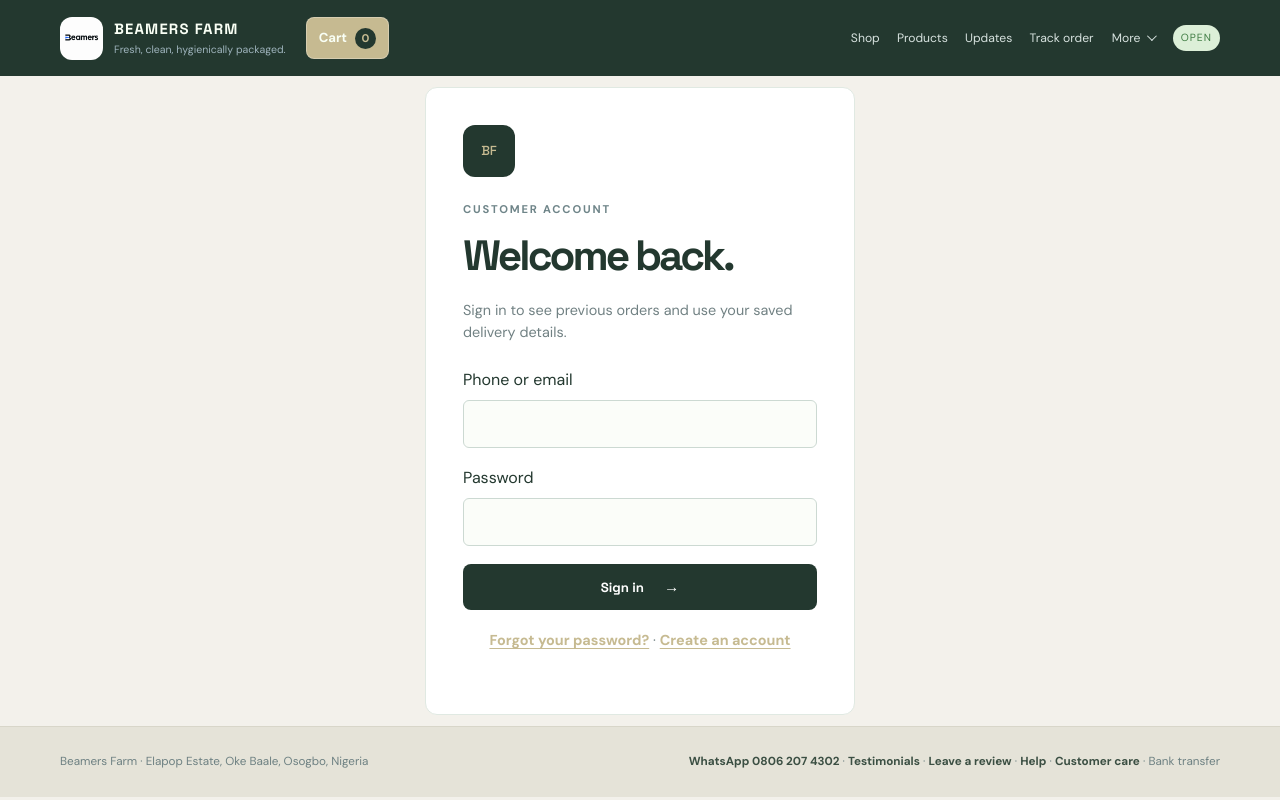
After one commit to belloroyyan/beamersfarm, a Flask app: page /account/login in a window 1280 px wide. The commit adds this page. Run offline with Flask 3, Linux system fonts and the light colour scheme.

Commit message:
add customer acc

```diff
--- a/app.py
+++ b/app.py
@@ -8,7 +8,7 @@
 from werkzeug.middleware.proxy_fix import ProxyFix
 
 from config import Config, INSTANCE_DIR
-from models import DeliveryZone, Product, ShopSettings, db
+from models import Customer, DeliveryZone, Product, ShopSettings, db
 from routes.admin import admin_bp
 from routes.shop import shop_bp
 from routes.whatsapp import whatsapp_bp
@@ -17,6 +17,7 @@
 from routes.salesperson import salesperson_bp
 from routes.payments import payments_bp
 from routes.reviews import reviews_bp
+from routes.customer import current_customer, customer_bp
 from utils.helpers import cart_count, format_currency, format_quantity
 from utils.greetings import time_of_day_greeting
 from utils.updates import linkify, update_image_url
@@ -113,6 +114,7 @@
     app.register_blueprint(salesperson_bp)
     app.register_blueprint(payments_bp)
     app.register_blueprint(reviews_bp)
+    app.register_blueprint(customer_bp)
 
     app.jinja_env.filters["linkify"] = linkify
 
@@ -136,6 +138,7 @@
             "paystack_public_key": app.config["PAYSTACK_PUBLIC_KEY"],
             "shop_is_open": shop_settings.is_open if shop_settings else app.config["SHOP_OPEN_DEFAULT"],
             "shop_closed_message": shop_settings.closed_message if shop_settings else app.config["SHOP_CLOSED_MESSAGE"],
+            "current_customer": current_customer(),
         }
 
     @app.before_request
--- a/models/__init__.py
+++ b/models/__init__.py
@@ -1,3 +1,3 @@
-from .models import Complaint, CustomerPushSubscription, DeliveryZone, GalleryImage, Order, OrderFinancialRecord, OrderItem, OrderNotification, PartnerListing, Product, Review, SalespersonAccount, ShopSettings, ShopUpdate, StaffPushSubscription, db, order_customer_push_subscriptions
+from .models import Complaint, Customer, CustomerPushSubscription, DeliveryZone, GalleryImage, Order, OrderFinancialRecord, OrderItem, OrderNotification, PartnerListing, Product, Review, SalespersonAccount, ShopSettings, ShopUpdate, StaffPushSubscription, db, order_customer_push_subscriptions
 
-__all__ = ["db", "Product", "Order", "OrderItem", "OrderNotification", "OrderFinancialRecord", "DeliveryZone", "SalespersonAccount", "ShopSettings", "Complaint", "Review", "ShopUpdate", "GalleryImage", "PartnerListing", "StaffPushSubscription", "CustomerPushSubscription", "order_customer_push_subscriptions"]
+__all__ = ["db", "Product", "Order", "OrderItem", "OrderNotification", "OrderFinancialRecord", "DeliveryZone", "SalespersonAccount", "ShopSettings", "Complaint", "Review", "ShopUpdate", "GalleryImage", "PartnerListing", "StaffPushSubscription", "CustomerPushSubscription", "Customer", "order_customer_push_subscriptions"]
--- /dev/null
+++ b/routes/customer.py
@@ -0,0 +1,266 @@
+import hmac
+from datetime import datetime
+from functools import wraps
+from urllib.parse import urlparse
+
+from flask import Blueprint, flash, redirect, render_template, request, session, url_for
+from werkzeug.security import check_password_hash, generate_password_hash
+
+from models import Customer, Order, Product, db
+from utils.helpers import format_quantity, parse_quantity, product_uses_requested_kg
+from utils.notifications import normalize_nigerian_phone
+
+customer_bp = Blueprint("customer", __name__, url_prefix="/account")
+
+
+def current_customer():
+    customer_id = session.get("customer_id")
+    if not customer_id:
+        return None
+    customer = db.session.get(Customer, customer_id)
+    if not customer or not customer.active:
+        session.pop("customer_id", None)
+        return None
+    return customer
+
+
+def account_required(view):
+    @wraps(view)
+    def wrapped(*args, **kwargs):
+        if current_customer() is None:
+            flash("Please sign in to access your customer account.", "error")
+            return redirect(url_for("customer.login", next=request.full_path))
+        return view(*args, **kwargs)
+    return wrapped
+
+
+def safe_next(value):
+    if not value:
+        return url_for("customer.account")
+    parsed = urlparse(value)
+    if parsed.scheme or parsed.netloc or not value.startswith("/"):
+        return url_for("customer.account")
+    return value
+
+
+@customer_bp.route("/register", methods=["GET", "POST"])
+def register():
+    if current_customer():
+        return redirect(url_for("customer.account"))
+    if request.method == "POST":
+        name = request.form.get("name", "").strip()
+        phone = request.form.get("phone", "").strip()
+        email = request.form.get("email", "").strip().lower() or None
+        password = request.form.get("password", "")
+        confirm = request.form.get("confirm_password", "")
+        normalized_phone = normalize_nigerian_phone(phone)
+        if not name or len(name) > 120 or not normalized_phone:
+            flash("Enter your full name and a valid Nigerian phone number.", "error")
+        elif len(password) < 8:
+            flash("Your password must be at least 8 characters.", "error")
+        elif password != confirm:
+            flash("The passwords do not match.", "error")
+        elif email and (len(email) > 160 or "@" not in email):
+            flash("Enter a valid email address or leave it blank.", "error")
+        elif Customer.query.filter_by(phone=normalized_phone).first():
+            flash("An account already exists for that phone number. Please sign in.", "error")
+        elif email and Customer.query.filter_by(email=email).first():
+            flash("An account already exists for that email address.", "error")
+        else:
+            customer = Customer(
+                name=name, phone=normalized_phone, email=email,
+                password_hash=generate_password_hash(password),
+            )
+            db.session.add(customer)
+            db.session.commit()
+            session["customer_id"] = customer.id
+            flash("Your Beamers Farm account is ready.", "success")
+            return redirect(safe_next(request.args.get("next") or request.form.get("next")))
+    return render_template("customer/register.html", next_url=request.args.get("next", ""))
+
+
+@customer_bp.route("/login", methods=["GET", "POST"])
+def login():
+    if current_customer():
+        return redirect(url_for("customer.account"))
+    next_url = request.args.get("next") or request.form.get("next", "")
+    if request.method == "POST":
+        identifier = request.form.get("identifier", "").strip().lower()
+        password = request.form.get("password", "")
+        phone = normalize_nigerian_phone(identifier)
+        customer = Customer.query.filter(
+            (Customer.phone == phone) | (Customer.email == identifier)
+        ).filter_by(active=True).first() if phone or identifier else None
+        if not customer or not check_password_hash(customer.password_hash, password):
+            flash("The phone/email or password is not correct.", "error")
+        else:
+            session["customer_id"] = customer.id
+            flash(f"Welcome back, {customer.name.split()[0]}.", "success")
+            return redirect(safe_next(next_url))
+    return render_template("customer/login.html", next_url=next_url)
+
+
+@customer_bp.post("/logout")
+def logout():
+    session.pop("customer_id", None)
+    flash("You have been signed out.", "success")
+    return redirect(url_for("shop.index"))
+
+
+@customer_bp.get("")
+@account_required
+def account():
+    customer = current_customer()
+    orders = Order.query.filter_by(customer_id=customer.id).order_by(Order.created_at.desc()).all()
+    return render_template("customer/account.html", customer=customer, orders=orders)
+
+
+@customer_bp.post("/settings")
+@account_required
+def save_settings():
+    customer = current_customer()
+    name = request.form.get("name", "").strip()
+    phone = normalize_nigerian_phone(request.form.get("phone", ""))
+    email = request.form.get("email", "").strip().lower() or None
+    address = request.form.get("address", "").strip()
+    if not name or not phone or len(name) > 120 or len(address) > 1000:
+        flash("Enter a name, valid phone number, and a delivery address under 1,000 characters.", "error")
+        return redirect(url_for("customer.account"))
+    duplicate = Customer.query.filter(Customer.id != customer.id, Customer.phone == phone).first()
+    if duplicate:
+        flash("That phone number is already connected to another account.", "error")
+        return redirect(url_for("customer.account"))
+    if email and Customer.query.filter(Customer.id != customer.id, Customer.email == email).first():
+        flash("That email address is already connected to another account.", "error")
+        return redirect(url_for("customer.account"))
+    customer.name, customer.phone, customer.email, customer.address = name, phone, email, address
+    customer.push_notifications_enabled = request.form.get("push_notifications") == "yes"
+    customer.whatsapp_notifications_enabled = request.form.get("whatsapp_notifications") == "yes"
+    db.session.commit()
+    flash("Your account details and notification preferences were saved.", "success")
+    return redirect(url_for("customer.account"))
+
+
+@customer_bp.post("/password")
+@account_required
+def change_password():
+    customer = current_customer()
+    current = request.form.get("current_password", "")
+    password = request.form.get("password", "")
+    confirm = request.form.get("confirm_password", "")
+    if not check_password_hash(customer.password_hash, current):
+        flash("Your current password is not correct.", "error")
+    elif len(password) < 8:
+        flash("Your new password must be at least 8 characters.", "error")
+    elif password != confirm:
+        flash("The new passwords do not match.", "error")
+    else:
+        customer.password_hash = generate_password_hash(password)
+        db.session.commit()
+        flash("Your password was changed.", "success")
+    return redirect(url_for("customer.account"))
+
+
+@customer_bp.post("/claim-order")
+@account_required
+def claim_order():
+    customer = current_customer()
+    order_ref = request.form.get("order_ref", "").strip()
+    phone = normalize_nigerian_phone(request.form.get("phone", ""))
+    order = Order.query.filter_by(public_id=order_ref).first()
+    valid_status = order and order.status in {"Delivered", "Picked up"}
+    if not order or order.customer_id or not valid_status or not phone or not hmac.compare_digest(phone, normalize_nigerian_phone(order.phone)):
+        flash("Only a delivered or picked-up guest order can be claimed with its matching phone number.", "error")
+    else:
+        order.customer_id = customer.id
+        db.session.commit()
+        flash("That previous order is now visible in your account.", "success")
+    return redirect(url_for("customer.account"))
+
+
+@customer_bp.post("/reorder/<int:order_id>")
+@account_required
+def reorder(order_id):
+    customer = current_customer()
+    order = Order.query.filter_by(id=order_id, customer_id=customer.id).first_or_404()
+    cart = session.setdefault("cart", {})
+    added = 0
+    for item in order.items:
+        product = db.session.get(Product, item.product_id) if item.product_id else None
+        if not product or not product.is_available:
+            continue
+        quantity = min(item.quantity, product.stock)
+        if quantity <= 0:
+            continue
+        value = {"quantity": format_quantity(quantity)}
+        if product_uses_requested_kg(product) and item.requested_weight_kg:
+            value["requested_weight_kg"] = str(item.requested_weight_kg)
+        cart[str(product.id)] = value if isinstance(cart.get(str(product.id)), dict) or product_uses_requested_kg(product) else format_quantity(quantity)
+        added += 1
+    session.modified = True
+    flash(f"{added} available item(s) were added to your cart." if added else "None of those products are currently available.", "success" if added else "error")
+    return redirect(url_for("shop.cart"))
+
+
+@customer_bp.route("/forgot-password", methods=["GET", "POST"])
+def forgot_password():
+    if request.method == "POST":
+        phone = normalize_nigerian_phone(request.form.get("phone", ""))
+        order_ref = request.form.get("order_ref", "").strip()
+        customer = Customer.query.filter_by(phone=phone, active=True).first()
+        order = Order.query.filter_by(public_id=order_ref).first()
+        if not customer or not order or order.status not in {"Delivered", "Picked up"} or not hmac.compare_digest(phone, normalize_nigerian_phone(order.phone)) or order.customer_id not in {None, customer.id}:
+            flash("We could not verify those details. Use the phone number on a delivered or picked-up order.", "error")
+        else:
+            session["password_reset_customer_id"] = customer.id
+            return redirect(url_for("customer.reset_password"))
+    return render_template("customer/forgot_password.html")
+
+
+@customer_bp.route("/reset-password", methods=["GET", "POST"])
+def reset_password():
+    customer_id = session.get("password_reset_customer_id")
+    customer = db.session.get(Customer, customer_id) if customer_id else None
+    if not customer or not customer.active:
+        flash("Start password recovery again.", "error")
+        return redirect(url_for("customer.forgot_password"))
+    if request.method == "POST":
+        password = request.form.get("password", "")
+        confirm = request.form.get("confirm_password", "")
+        if len(password) < 8 or password != confirm:
+            flash("Use matching passwords of at least 8 characters.", "error")
+        else:
+            customer.password_hash = generate_password_hash(password)
+            db.session.commit()
+            session.pop("password_reset_customer_id", None)
+            session["customer_id"] = customer.id
+            flash("Your password was reset. You are now signed in.", "success")
+            return redirect(url_for("customer.account"))
+    return render_template("customer/reset_password.html")
+
+
+@customer_bp.post("/delete")
+@account_required
+def delete_account():
+    customer = current_customer()
+    for order in list(customer.orders):
+        order.customer_id = None
+        order.customer_name = "Deleted customer"
+        order.phone = "deleted"
+        order.email = None
+        order.address = "Personal details removed"
+        if order.review:
+            order.review.customer_name = "Deleted customer"
+            order.review.phone = "deleted"
+            order.review.email = None
+    customer.name = "Deleted customer"
+    customer.phone = f"deleted-{customer.id}"
+    customer.email = None
+    customer.address = ""
+    customer.password_hash = generate_password_hash(__import__("secrets").token_urlsafe(32))
+    customer.active = False
+    customer.deleted_at = datetime.utcnow()
+    db.session.commit()
+    session.pop("customer_id", None)
+    flash("Your account and personal profile details have been removed. Business records were retained in anonymized form.", "success")
+    return redirect(url_for("shop.index"))
--- a/routes/shop.py
+++ b/routes/shop.py
@@ -7,7 +7,7 @@
 from flask import Blueprint, abort, current_app, flash, jsonify, make_response, redirect, render_template, request, session, url_for
 from sqlalchemy import or_
 
-from models import CustomerPushSubscription, DeliveryZone, GalleryImage, Order, OrderFinancialRecord, OrderItem, PartnerListing, Product, SalespersonAccount, ShopSettings, ShopUpdate, db
+from models import Customer, CustomerPushSubscription, DeliveryZone, GalleryImage, Order, OrderFinancialRecord, OrderItem, PartnerListing, Product, SalespersonAccount, ShopSettings, ShopUpdate, db
 from utils.helpers import build_cart, format_quantity, parse_quantity, product_uses_requested_kg
 from utils.notifications import normalize_nigerian_phone
 from utils.push_subscriptions import valid_push_endpoint
@@ -363,11 +363,13 @@
     selected_zone_id = request.values.get("delivery_zone_id", "")
     selected_zone = next((zone for zone in zones if str(zone.id) == selected_zone_id), None)
     summary = cart_summary(delivery_fee=selected_zone.fee if selected_zone else None)
+    signed_in_customer = db.session.get(Customer, session.get("customer_id")) if session.get("customer_id") else None
 
     def render_checkout():
         return render_template(
             "checkout.html", summary=summary, delivery_zones=zones,
             selected_zone_id=selected_zone_id, selected_zone=selected_zone,
+            customer=signed_in_customer if signed_in_customer and signed_in_customer.active else None,
             paystack_enabled=current_app.config.get("PAYSTACK_ENABLED", False),
         )
 
@@ -399,6 +401,18 @@
         if email and len(email) > 160:
             flash("Enter an email address shorter than 160 characters.", "error")
             return render_checkout()
+        if signed_in_customer and normalize_nigerian_phone(phone):
+            duplicate_phone = Customer.query.filter(
+                Customer.id != signed_in_customer.id,
+                Customer.phone == normalize_nigerian_phone(phone),
+            ).first()
+            duplicate_email = Customer.query.filter(
+                Customer.id != signed_in_customer.id,
+                Customer.email == email,
+            ).first() if email else None
+            if duplicate_phone or duplicate_email:
+                flash("That phone number or email is already used by another customer account.", "error")
+                return render_checkout()
         if (
             not customer_name or len(customer_name) > 120
             or not phone or len(phone) > 40
@@ -420,6 +434,7 @@
                     return redirect(url_for("shop.cart"))
 
             order = Order(
+                customer_id=signed_in_customer.id if signed_in_customer and signed_in_customer.active else None,
                 customer_name=customer_name,
                 phone=phone,
                 email=email or None,
@@ -437,6 +452,12 @@
                 delivery_fee=summary["delivery_fee"],
                 total=summary["total"],
             )
+            if signed_in_customer and signed_in_customer.active:
+                signed_in_customer.name = customer_name
+                signed_in_customer.phone = normalize_nigerian_phone(phone) or phone
+                signed_in_customer.email = email or signed_in_customer.email
+                if not selected_zone.is_pickup:
+                    signed_in_customer.address = address
             db.session.add(order)
             if summary["total"] > 0:
                 db.session.add(
--- a/static/css/style.css
+++ b/static/css/style.css
@@ -381,3 +381,10 @@
   .partner-ad-grid .partner-ad-card .partner-ad-image,
   .recommendation-grid .partner-ad-card .partner-ad-image{height:220px}
 }
+
+
+/* Customer accounts */
+.customer-account-shell{padding-bottom:96px}.customer-account-grid{display:grid;grid-template-columns:minmax(0,1.15fr) minmax(310px,.85fr);gap:20px;align-items:start}.customer-account-side{display:grid;gap:18px}.customer-account-side .admin-panel{margin:0}.customer-order-list{display:grid}.customer-order-row{display:grid;grid-template-columns:minmax(0,1fr) auto auto;gap:10px 18px;align-items:center;padding:16px 0;border-bottom:1px solid #edf2ed}.customer-order-row>div:first-child{min-width:0}.customer-order-row strong{font-size:.84rem}.customer-order-row small{display:block;color:#849293;font-size:.7rem;margin-top:4px}.customer-order-actions{grid-column:1/-1;display:flex;align-items:center;gap:16px;padding-top:4px}.account-form{display:grid;gap:15px}.account-form label{display:flex;flex-direction:column;gap:7px}.account-auth-links{margin-top:20px;text-align:center}.customer-account-side .danger-zone{border-color:#ead4ca;background:#fffaf7}.danger-text{color:#a25346!important}
+@media(max-width:900px){.customer-account-grid{grid-template-columns:1fr}}
+@media(max-width:600px){.customer-order-row{grid-template-columns:minmax(0,1fr) auto;gap:8px 12px}.customer-order-row>strong:last-of-type{grid-column:1/-1}.customer-order-actions{gap:12px;flex-wrap:wrap}.customer-account-shell .admin-topbar{align-items:flex-start}}
+.account-checkout-note{margin:-6px 0 0;padding:11px 13px;border:1px solid #e0e9e2;border-radius:8px;background:#f7faf5;color:#718183;font-size:.78rem}.account-checkout-note strong{color:var(--ink)}
--- a/static/manus-routes.json
+++ b/static/manus-routes.json
@@ -5,6 +5,10 @@
     { "path": "/cart", "title": "Shopping cart" },
     { "path": "/help", "title": "Help and ordering guide" },
     { "path": "/track-order", "title": "Track a guest order" },
+    { "path": "/account/login", "title": "Customer sign in" },
+    { "path": "/account/register", "title": "Create customer account" },
+    { "path": "/account/forgot-password", "title": "Recover customer account" },
+    { "path": "/account", "title": "Customer account" },
     { "path": "/reviews", "title": "Leave a customer review" },
     { "path": "/testimonials", "title": "Customer testimonials" },
     { "path": "/checkout", "title": "Delivery details" },
--- a/templates/base.html
+++ b/templates/base.html
@@ -50,6 +50,11 @@
             <a href="{{ url_for('shop.gallery') }}">Gallery</a>
             <a href="{{ url_for('shop.help_page') }}">Help</a>
             <a href="{{ url_for('complaints.create_complaint') }}">Customer care</a>
+            {% if current_customer %}
+              <a href="{{ url_for('customer.account') }}">My account</a>
+            {% else %}
+              <a href="{{ url_for('customer.login') }}">Customer sign in</a>
+            {% endif %}
             {% if session.get('staff_role') == 'owner' or session.get('admin_logged_in') %}
               <a href="{{ url_for('admin.dashboard') }}">Owner desk</a>
             {% elif session.get('staff_role') == 'dispatch_rider' %}
--- /dev/null
+++ b/templates/customer/forgot_password.html
@@ -0,0 +1,3 @@
+{% extends "base.html" %}
+{% block title %}Recover your account · Beamers Farm{% endblock %}
+{% block content %}<div class="container auth-shell"><section class="auth-card"><div class="auth-icon">?</div><p class="eyebrow">Password recovery</p><h1>Verify your order.</h1><p>Without SMS or email costs, we verify recovery using the phone number on a delivered or picked-up order.</p><form method="post"><input type="hidden" name="_csrf_token" value="{{ csrf_token() }}"><label>Phone number<input type="tel" name="phone" required placeholder="08012345678"></label><label>Completed order reference<input name="order_ref" required placeholder="Your UUID order reference"></label><button class="button button-dark button-full" type="submit">Continue <span>→</span></button></form><p class="form-note account-auth-links"><a class="text-link" href="{{ url_for('customer.login') }}">Return to sign in</a></p></section></div>{% endblock %}
--- /dev/null
+++ b/templates/customer/login.html
@@ -0,0 +1,3 @@
+{% extends "base.html" %}
+{% block title %}Sign in · Beamers Farm{% endblock %}
+{% block content %}<div class="container auth-shell"><section class="auth-card"><div class="auth-icon">BF</div><p class="eyebrow">Customer account</p><h1>Welcome back.</h1><p>Sign in to see previous orders and use your saved delivery details.</p><form method="post"><input type="hidden" name="_csrf_token" value="{{ csrf_token() }}"><input type="hidden" name="next" value="{{ next_url }}"><label>Phone or email<input name="identifier" required autocomplete="username" value="{{ request.form.get('identifier','') }}"></label><label>Password<input type="password" name="password" required autocomplete="current-password"></label><button class="button button-dark button-full" type="submit">Sign in <span>→</span></button></form><p class="form-note account-auth-links"><a class="text-link" href="{{ url_for('customer.forgot_password') }}">Forgot your password?</a> · <a class="text-link" href="{{ url_for('customer.register', next=next_url) }}">Create an account</a></p></section></div>{% endblock %}
--- /dev/null
+++ b/templates/customer/register.html
@@ -0,0 +1,3 @@
+{% extends "base.html" %}
+{% block title %}Create an account · Beamers Farm{% endblock %}
+{% block content %}<div class="container auth-shell"><section class="auth-card"><div class="auth-icon">BF</div><p class="eyebrow">Customer account</p><h1>Create your account.</h1><p>Save your details, follow previous orders, and reorder available products faster. You can still shop as a guest.</p><form method="post"><input type="hidden" name="_csrf_token" value="{{ csrf_token() }}"><input type="hidden" name="next" value="{{ next_url }}"><label>Full name<input name="name" required maxlength="120" autocomplete="name" value="{{ request.form.get('name','') }}"></label><label>Phone number<input type="tel" name="phone" required maxlength="40" placeholder="08012345678" autocomplete="tel"></label><label>Email address <span class="field-help">Optional; no verification email is sent yet.</span><input type="email" name="email" maxlength="160" autocomplete="email"></label><label>Password<input type="password" name="password" required minlength="8" autocomplete="new-password"></label><label>Confirm password<input type="password" name="confirm_password" required minlength="8" autocomplete="new-password"></label><button class="button button-dark button-full" type="submit">Create account <span>→</span></button></form><p class="form-note account-auth-links"><a class="text-link" href="{{ url_for('customer.login', next=next_url) }}">Already have an account? Sign in.</a></p></section></div>{% endblock %}
--- /dev/null
+++ b/templates/customer/reset_password.html
@@ -0,0 +1,3 @@
+{% extends "base.html" %}
+{% block title %}Reset password · Beamers Farm{% endblock %}
+{% block content %}<div class="container auth-shell"><section class="auth-card"><div class="auth-icon">BF</div><p class="eyebrow">Password recovery</p><h1>Choose a new password.</h1><p>Use at least 8 characters and keep it private.</p><form method="post"><input type="hidden" name="_csrf_token" value="{{ csrf_token() }}"><label>New password<input type="password" name="password" required minlength="8" autocomplete="new-password"></label><label>Confirm new password<input type="password" name="confirm_password" required minlength="8" autocomplete="new-password"></label><button class="button button-dark button-full" type="submit">Save password <span>→</span></button></form></section></div>{% endblock %}
```
Also changed, not shown: migrations/versions/k3d4e5f6a7b8_customer_accounts.py (added, +57 -0 lines), models/models.py (+26 -0 lines), templates/checkout.html (+4 -3 lines), templates/customer/account.html (added, +3 -0 lines).
